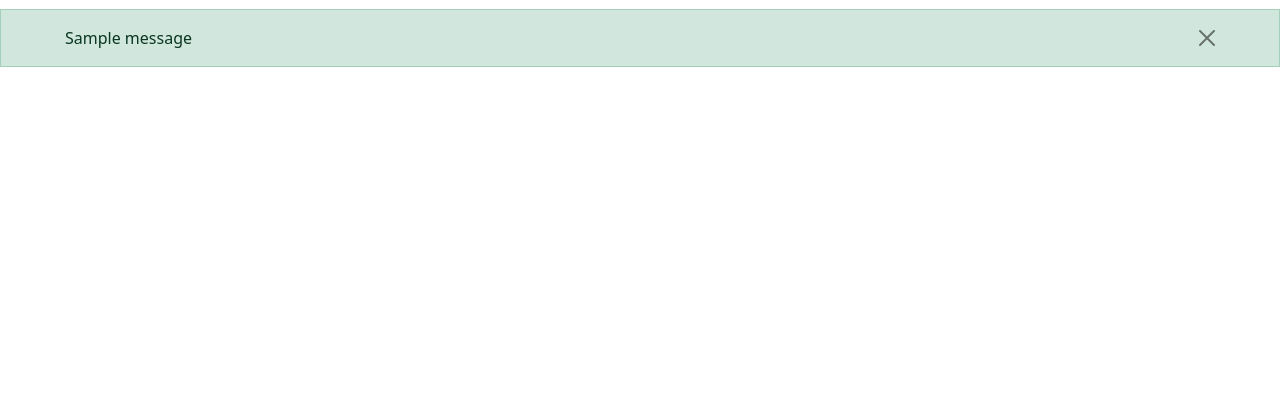
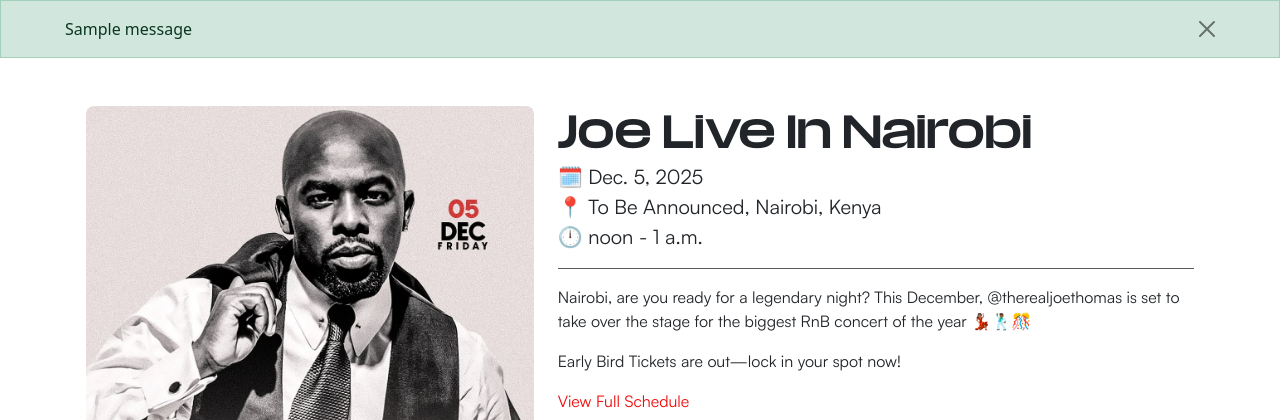
Before and after one commit to fourpixels-studio/rhythmandbrunch, a Django app: a page that uses frontend/templates/base.html in a window 1280 px wide. Shown: the part 66-486 px from the top of the page. Run offline with Django 4.2, Linux system fonts and the light colour scheme; data comes from the database, SQL or seed files in the repository; tables that the repository leaves empty hold one stand-in row (values such as "Sample post"); one stand-in notice (Sample message) is shown.

Commit message:
Second commit

```diff
--- a/frontend/templates/base.html
+++ b/frontend/templates/base.html
@@ -16,5 +16,7 @@
         {% include "footer.html" %}
         <script src="{% static 'js/footerYear.js' %}"></script>
         <script src="{% static 'js/main.js' %}"></script>
+        <script src="{% static 'js/aos.js' %}"></script>
+        <script src="{% static 'js/showSpinner.js' %}"></script>
     </body>
 </html>
--- a/frontend/templates/messages.html
+++ b/frontend/templates/messages.html
@@ -1,5 +1,5 @@
 {% for message in messages %}
-<div class="container-fluid alert-{{ message.tags }} p-0" style="margin-top: 4.7rem; margin-bottom: -4rem">
+<div class="container-fluid alert-{{ message.tags }} p-0" style="margin-top: 4.13rem; margin-bottom: -4rem">
     <div class="alert mb-0 alert-{{ message.tags }} alert-dismissible fade show text-start rounded-0" role="alert">
         <div class="ps-1 ps-lg-5">
             {{ message }}
```
